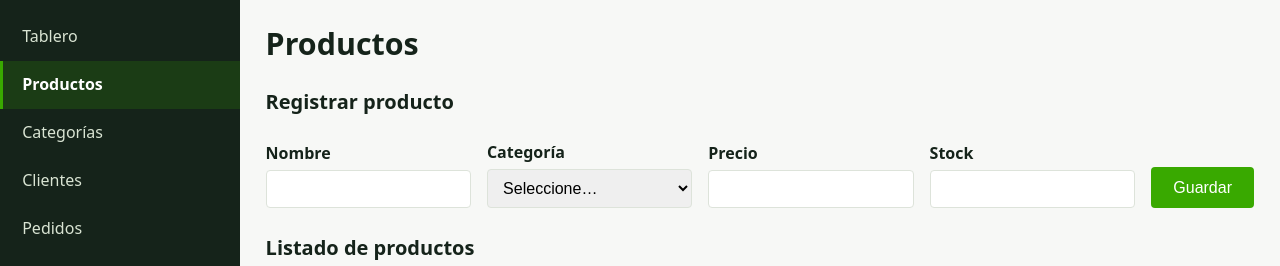
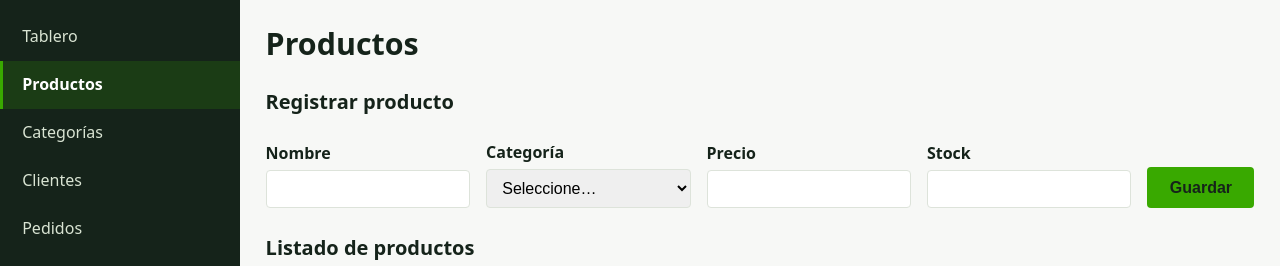
Before and after one commit to valentinasalas33/-zdtechlab, a PHP site: page /productos.html in a window 1280 px wide. Shown: the part 60-326 px from the top of the page. Run offline with PHP 8.4, Linux system fonts and the light colour scheme.

Commit message:
Update estilos.css

```diff
--- a/css/estilos.css
+++ b/css/estilos.css
@@ -23,7 +23,8 @@ a { color: var(--color-marca); }
 /* ---------- Botones ---------- */
 .boton{
   background: var(--color-accion);
-  color: var(--texto-claro);
+  color: var(--texto-sobre-brillante);
+  font-weight: 600;
   border: none;
   border-radius: 4px;
   padding: .7rem 1.4rem;
@@ -117,7 +118,7 @@ a { color: var(--color-marca); }
 .avatar{
   display: inline-flex; align-items:center; justify-content:center;
   width: 34px; height: 34px; border-radius: 50%;
-  background: var(--color-accion); font-size: .8rem; font-weight: 700;
+  background: var(--color-accion); color: var(--texto-sobre-brillante); font-size: .8rem; font-weight: 700;
 }
 
 .panel__menu{
```
